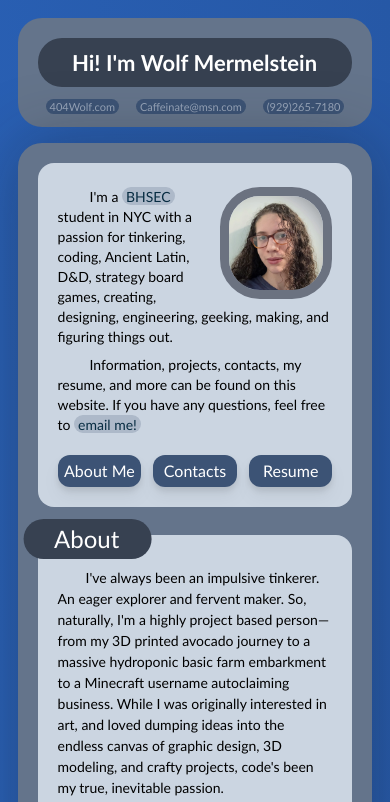
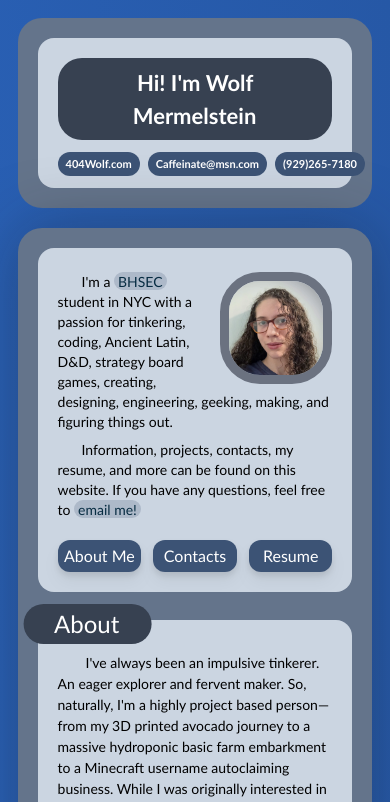
Before and after one commit to 404Wolf/404Wolf.com, a Next.js app: page / in a window 390 px wide. Shown: the top 802 px of the page. Built offline with nearby package versions, Linux system fonts and the light colour scheme.

Commit message:
Improved mobile view

```diff
--- a/src/components/about/About.js
+++ b/src/components/about/About.js
@@ -1,4 +1,4 @@
-import Card from "../misc/Tile";
+import Tile from "../misc/Tile";
 import ReactMarkdown from "react-markdown";
 import { useEffect, useState } from "react";
 
@@ -12,13 +12,13 @@ const About = () => {
     }, []);
 
     return (
-        <Card title="About">
+        <Tile title="About">
             <div className="text-left indent-10">
                 <ReactMarkdown className="markdown">
                     { aboutMe }
                 </ReactMarkdown>
             </div>
-        </Card>
+        </Tile>
     );
 }
 
--- a/src/components/header/BasicContact.js
+++ b/src/components/header/BasicContact.js
@@ -1,10 +1,8 @@
 const BasicContact = ({ children, url }) => {
     return (
-        <span>
-            <a href={ url } className="text-[11px] bg-mid-blue-300 md:bg-slate-350/[27%] backdrop-blur-xl drop-shadow-2xl-c text-slate-200/[55%] md:text-slate-200/[35%] rounded-xl px-1 py-px whitespace-nowrap">
-                { children }
-            </a>
-        </span>
+        <a href={ url } className="text-[11px] bg-mid-blue-300 sm:bg-slate-350/[27%] backdrop-blur-xl drop-shadow-2xl-c text-white font-bold sm:font-normal sm:text-slate-200/[35%] rounded-xl py-1 px-2 whitespace-nowrap grow text-center">
+            { children }
+        </a>
     );
 }
 
--- a/src/components/header/BasicContacts.js
+++ b/src/components/header/BasicContacts.js
@@ -3,7 +3,7 @@ import BasicContact from "./BasicContact";
 
 const BasicContacts = () => {
     return (
-        <div className="p-2 rounded-xl flex gap-1 md:gap-2 text-xs justify-between justify-items-stretch">
+        <div className="py-2 rounded-xl flex gap-2 text-xs justify-between justify-items-stretch">
             <BasicContact url="404Wolf.com">
                 404Wolf.com
             </BasicContact>
--- a/src/components/header/Header.js
+++ b/src/components/header/Header.js
@@ -23,8 +23,9 @@ const Header = () => {
 
     return (
         <div>
+            <div className="py-0 sm:py-[.2rem]"/>
             <div className="flex flex-col gap-5 justify-between">
-                <h2 className="text-sm md:text-lg text-left sm:text-left indent-8 md:leading-6 mt-1 my-auto">
+                <h2 className="text-sm md:text-lg text-left sm:text-left indent-6 sm:indent-8 md:leading-6 mt-1 my-auto">
                     <div className="h-28 w-28 md:h-36 md:w-36 relative float-right ml-2 mb-2 md:ml-4 md:mb-4 lg:mb-0">
                         { profileImage }
                     </div>
--- a/src/components/layouts/MainLayout.js
+++ b/src/components/layouts/MainLayout.js
@@ -5,15 +5,17 @@ import Greeter from "../header/Greeter";
 const MainLayout = ({ children, header, type=true }) => {
     return (
         <div>
-            <div className="bg-slate-500 p-5 md:p-0 rounded-3xl mb-4 md:bg-transparent">
-                {header && <Link href="/">
-                    <div className="md:absolute bg-gray-700 text-white rounded-3xl md:rounded-full py-2 md:py-[6px] px-4 mx-auto mb-1 md:mb-4 md:my-0 md:mx-0 md:w-[20rem] md:scale-[120%] md:-translate-y-[1.35rem] text-[22px] sm:text-[25px] text-center md:text-left font-bold z-50">
-                        { type && <Greeter/> || header }
+            <div className="bg-slate-500 p-5 sm:p-0 rounded-3xl mb-5 sm:mb-0 m-0 sm:m-2 sm:bg-transparent">
+                <div className="bg-slate-300 sm:bg-transparent p-5 sm:p-0 rounded-2xl">
+                    {header && <Link href="/">
+                        <div className="sm:absolute bg-gray-700 text-white rounded-3xl sm:rounded-full py-2 sm:py-[6px] px-4 mx-auto mb-1 sm:mb-4 sm:my-0 sm:mx-0 sm:w-[20rem] sm:scale-[120%] sm:-translate-y-[1.35rem] text-[22px] sm:text-[25px] text-center sm:text-left font-bold z-50">
+                            { type && <Greeter/> || header }
+                        </div>
+                    </Link>}
+
+                    <div className="sm:absolute sm:top-[10rem] sm:right-[-8.55rem] md:right-[-8.08rem] lg:top-0 lg:right-2 sm:rotate-90 lg:rotate-0 z-50 -mb-4 sm:mb-1">
+                        <BasicContacts/>
                     </div>
-                </Link>}
-
-                <div className="md:absolute md:top-[10rem] md:right-[-10rem] lg:top-0 lg:right-0 md:rotate-90 lg:rotate-0 z-50 -mb-4 md:mb-1">
-                    <BasicContacts/>
                 </div>
             </div>
 
--- a/src/pages/projects/[projectId].js
+++ b/src/pages/projects/[projectId].js
@@ -1,5 +1,4 @@
 import MainLayout from '@/components/layouts/MainLayout';
-import Card from '@/components/misc/Tile';
 import { useEffect, useState } from 'react';
 import { ReactMarkdown } from 'react-markdown/lib/react-markdown';
 import { worker as projectFromId } from '../api/projects/by_id';
```
